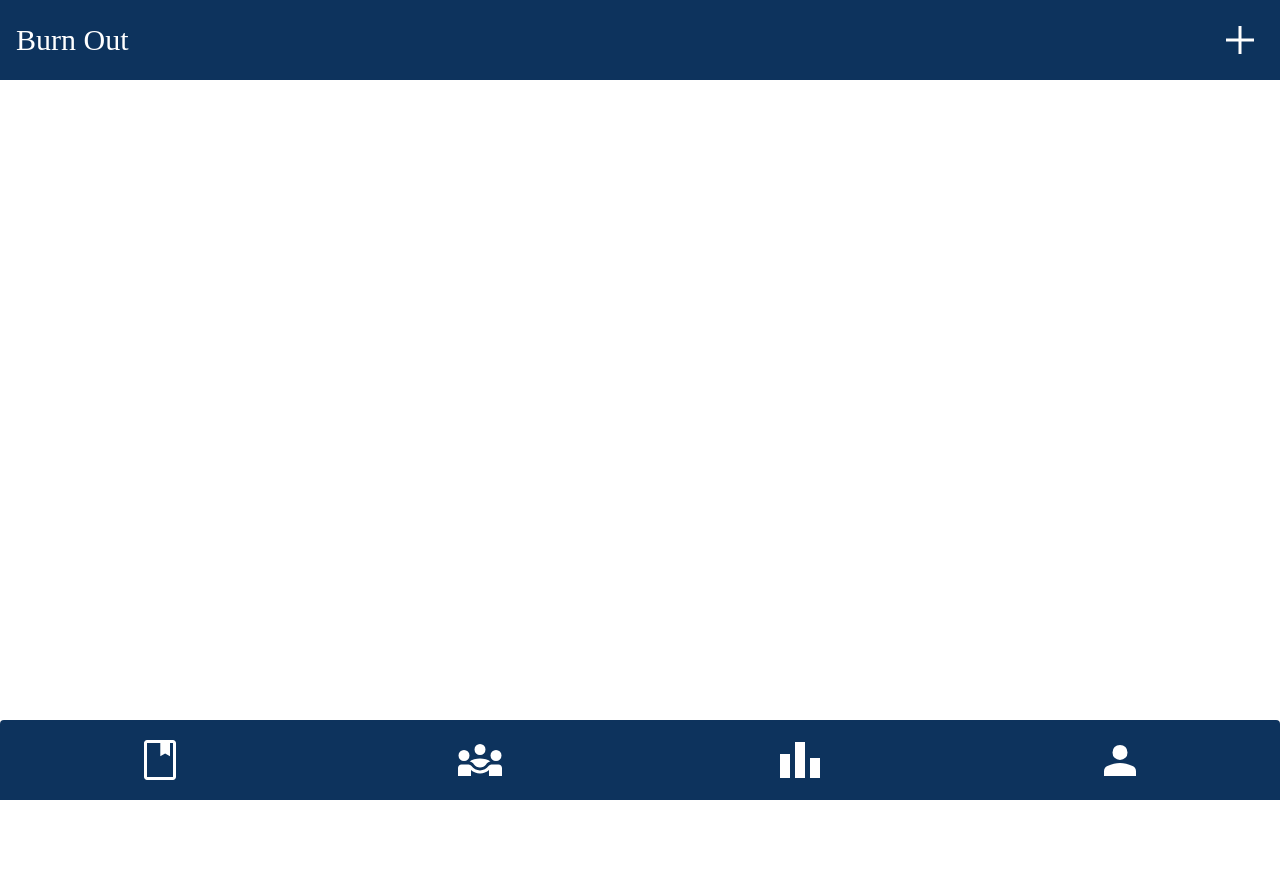
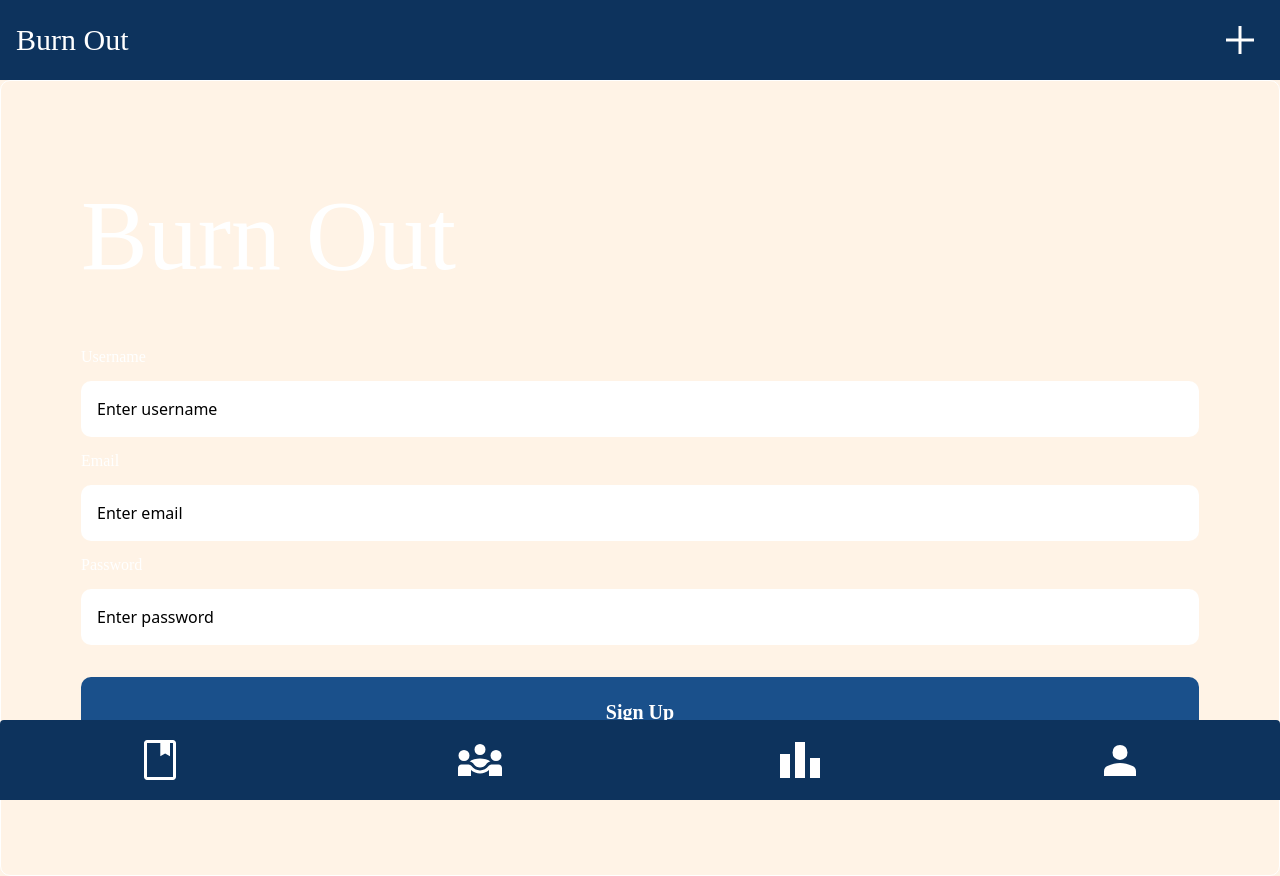
Before and after one commit to MinjiKong/BurnOut, a React (Create React App) app: page /signup in a window 1280 px wide. Before the commit this address had no page. Before the commit the page ends 800 px from the top, so only its background shows below. Built offline with nearby package versions, Linux system fonts and the light colour scheme; a web font is replaced by a local one.

Commit message:
Add routes for login and signup

```diff
--- a/src/App.js
+++ b/src/App.js
@@ -94,6 +94,22 @@ function App() {
                   </RequireAuth>
               }
             />
+            <Route
+              path="/login"
+              element={
+                  // <RequireAuth>
+                    <LoginView />
+                  // </RequireAuth>
+              }
+            />
+            <Route
+              path="/signup"
+              element={
+                  // <RequireAuth>
+                    <SignUpView />
+                  // </RequireAuth>
+              }
+            />
 
           </Routes>
           <Navbar />
--- a/src/components/LoginView.jsx
+++ b/src/components/LoginView.jsx
@@ -25,6 +25,19 @@ function LoginView(props) {
       return navigate("/");
     }
   }, [user]);
+
+  // const [currentForm, setCurrentForm] = useState('login');
+  // const toggleForm = (formName) => {
+  //   setCurrentForm(formName);
+  // }
+
+  // return (
+  //   <div className="App">
+  //   {
+  //     currentForm === "login" ? <LoginView onFormSwitch={toggleForm} /> : <SignUpView onFormSwitch={toggleForm}/>
+  //   }
+  //   </div>
+  // )
 
   return (
     <div className="signIn/Up">
@@ -54,7 +67,7 @@ function LoginView(props) {
           <button className="login-button" type="submit">Log In</button>
       </form>
       <br></br>
-      <button className="link-btn" onClick={() => props.onFormSwitch('signup')}>Don't have an account? Register here.</button>
+      <button className="link-btn" onClick={() => navigate("/signup")}>Don't have an account? Register here.</button>
       </div>
     </div>
   )
--- a/src/components/SignUpView.jsx
+++ b/src/components/SignUpView.jsx
@@ -1,10 +1,14 @@
 import React, { useState } from 'react'
 import '../login-signup.css'
+import { useNavigate } from "react-router-dom";
+
 
 function SignUpView(props){
     const [email, setEmail] = useState('');
     const [password, setPassword] = useState('');
     const [name, setName] = useState('');
+
+    const navigate = useNavigate();
 
     const handleSubmit = (e) => {
         e.preventDefault();
@@ -25,7 +29,7 @@ function SignUpView(props){
             <button className="signup-button" type="submit">Sign Up</button>
         </form>
         <br></br>
-        <button className="link-btn" onClick={() => props.onFormSwitch('login')}>Already have an account? Login here.</button>
+        <button className="link-btn" onClick={() => navigate("/login")}>Already have an account? Login here.</button>
       </div>
     )
 }
```
